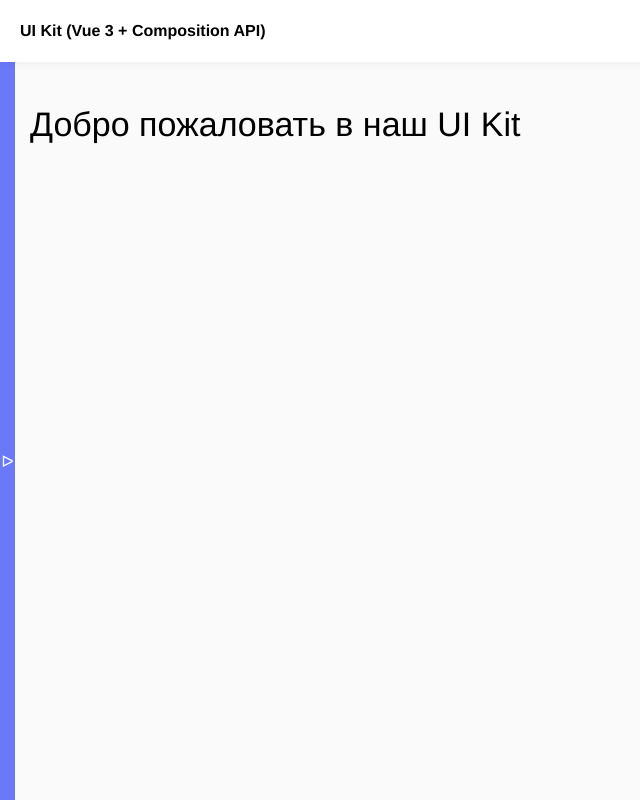
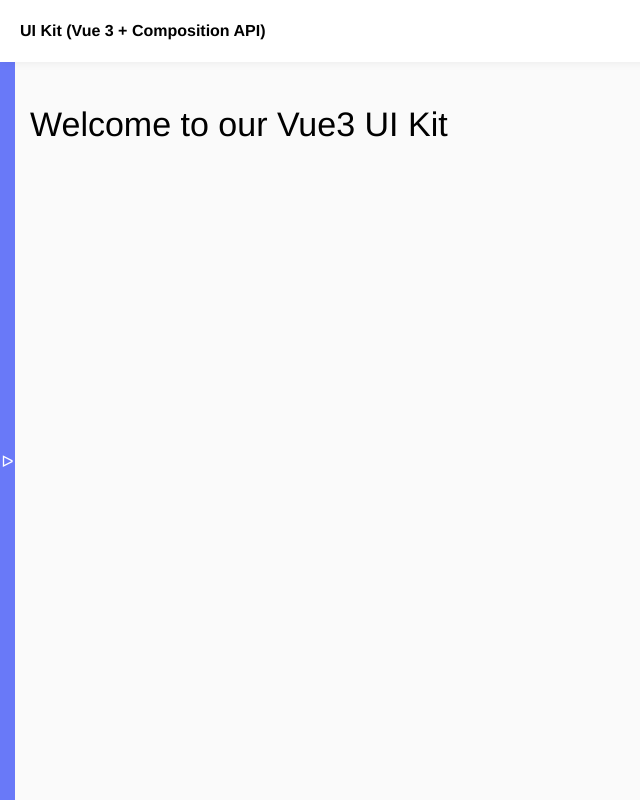
Before and after one commit to AlenaGM/vue3-ui-kit, a Vue app: page / in a window 1280 px wide. Shown: the whole page, without its empty margins (0-640 px from the left). Built offline with nearby package versions, Linux system fonts and the light colour scheme.

Commit message:
upd test

```diff
--- a/src/views/Index.vue
+++ b/src/views/Index.vue
@@ -1,3 +1,3 @@
 <template>
-  <h1 class="heading-1">Добро пожаловать в наш UI Kit</h1>
+  <h1 class="heading-1">Welcome to our Vue3 UI Kit</h1>
 </template>
--- a/vite.config.js
+++ b/vite.config.js
@@ -4,6 +4,7 @@ import path from "path";
 
 // https://vitejs.dev/config/
 export default defineConfig({
+  base: "/vue3-ui-kit/",
   plugins: [vue()],
   resolve: {
     alias: {
```
